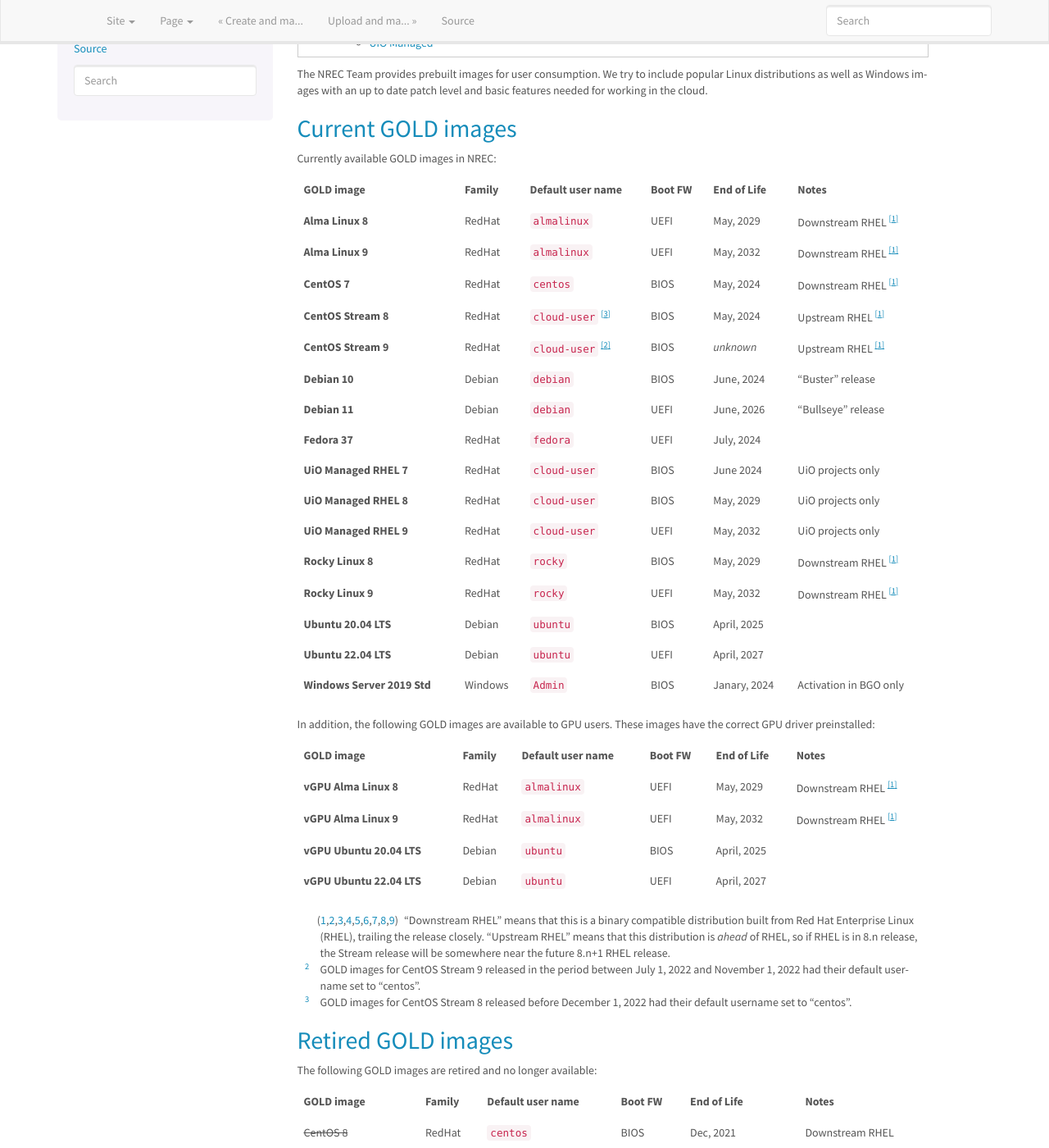
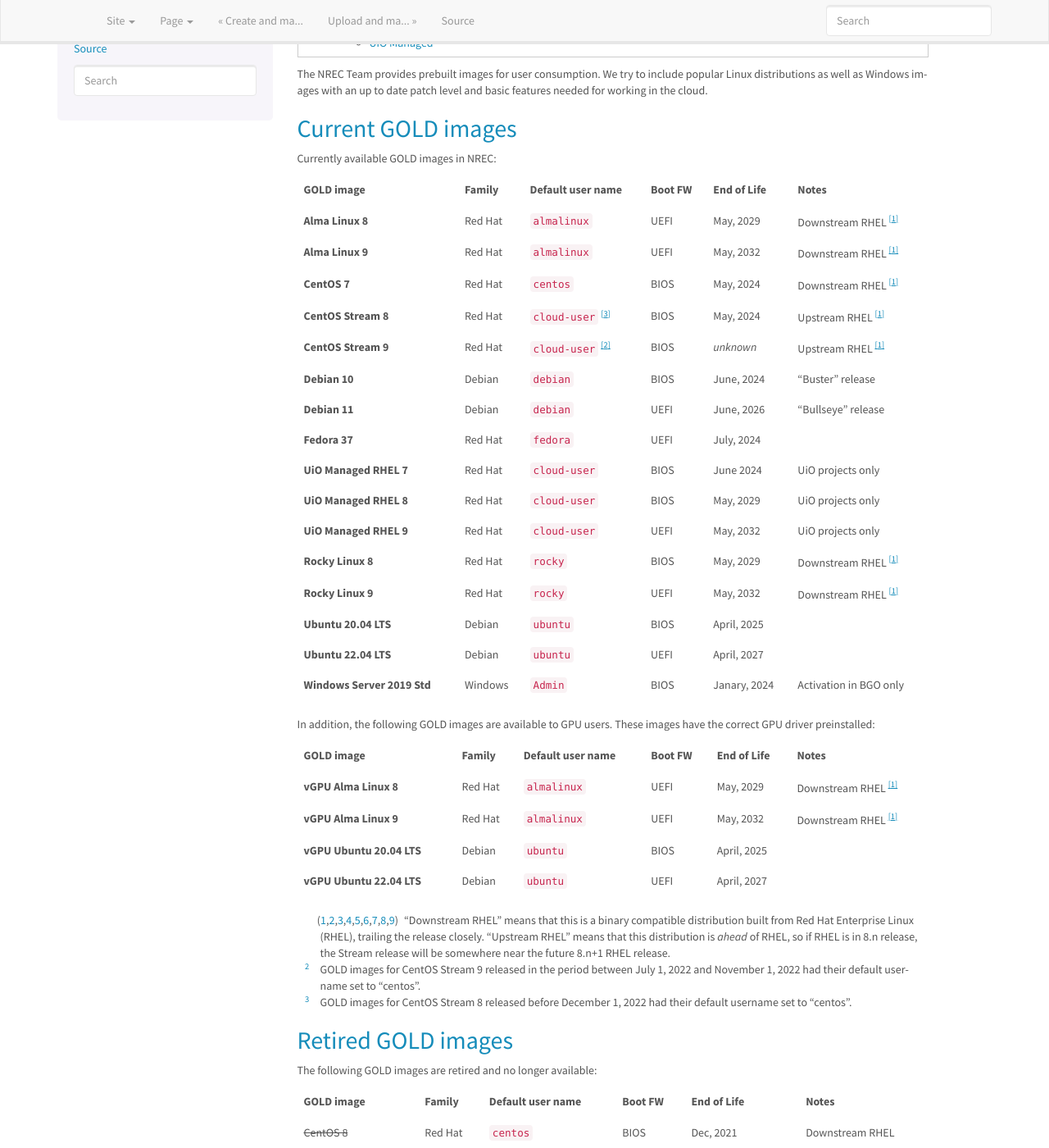
Before and after one commit to norcams/docs-enduser, a Sphinx documentation site: the page built from docs/gold-image.rst, in a window 1280 px wide and 1400 px high, scrolled down 198 px. Shown: the whole window at 82% size. Built offline with Sphinx 7.4.7, drawn with Linux system fonts in a browser that asks for light colours; some of the changed text lies outside the part shown.

Commit message:
RedHat -> Red Hat

```diff
--- a/docs/gold-image.rst
+++ b/docs/gold-image.rst
@@ -24,19 +24,19 @@ Currently available GOLD images in NREC:
 ============================== ======== ===================== ======== ==================== =======================
 GOLD image                     Family   Default user name     Boot FW  End of Life          Notes
 ============================== ======== ===================== ======== ==================== =======================
-**Alma Linux 8**               RedHat   ``almalinux``         UEFI     May, 2029            Downstream RHEL [#f1]_
-**Alma Linux 9**               RedHat   ``almalinux``         UEFI     May, 2032            Downstream RHEL [#f1]_
-**CentOS 7**                   RedHat   ``centos``            BIOS     May, 2024            Downstream RHEL [#f1]_
-**CentOS Stream 8**            RedHat   ``cloud-user`` [#f3]_ BIOS     May, 2024            Upstream RHEL [#f1]_
-**CentOS Stream 9**            RedHat   ``cloud-user`` [#f2]_ BIOS     *unknown*            Upstream RHEL [#f1]_
+**Alma Linux 8**               Red Hat  ``almalinux``         UEFI     May, 2029            Downstream RHEL [#f1]_
+**Alma Linux 9**               Red Hat  ``almalinux``         UEFI     May, 2032            Downstream RHEL [#f1]_
+**CentOS 7**                   Red Hat  ``centos``            BIOS     May, 2024            Downstream RHEL [#f1]_
+**CentOS Stream 8**            Red Hat  ``cloud-user`` [#f3]_ BIOS     May, 2024            Upstream RHEL [#f1]_
+**CentOS Stream 9**            Red Hat  ``cloud-user`` [#f2]_ BIOS     *unknown*            Upstream RHEL [#f1]_
 **Debian 10**                  Debian   ``debian``            BIOS     June, 2024           "Buster" release
 **Debian 11**                  Debian   ``debian``            UEFI     June, 2026           "Bullseye" release
-**Fedora 37**                  RedHat   ``fedora``            UEFI     July, 2024
-**UiO Managed RHEL 7**         RedHat   ``cloud-user``        BIOS     June 2024            UiO projects only
-**UiO Managed RHEL 8**         RedHat   ``cloud-user``        BIOS     May, 2029            UiO projects only
-**UiO Managed RHEL 9**         RedHat   ``cloud-user``        UEFI     May, 2032            UiO projects only
-**Rocky Linux 8**              RedHat   ``rocky``             BIOS     May, 2029            Downstream RHEL [#f1]_
-**Rocky Linux 9**              RedHat   ``rocky``             UEFI     May, 2032            Downstream RHEL [#f1]_
+**Fedora 37**                  Red Hat  ``fedora``            UEFI     July, 2024
+**UiO Managed RHEL 7**         Red Hat  ``cloud-user``        BIOS     June 2024            UiO projects only
+**UiO Managed RHEL 8**         Red Hat  ``cloud-user``        BIOS     May, 2029            UiO projects only
+**UiO Managed RHEL 9**         Red Hat  ``cloud-user``        UEFI     May, 2032            UiO projects only
+**Rocky Linux 8**              Red Hat  ``rocky``             BIOS     May, 2029            Downstream RHEL [#f1]_
+**Rocky Linux 9**              Red Hat  ``rocky``             UEFI     May, 2032            Downstream RHEL [#f1]_
 **Ubuntu 20.04 LTS**           Debian   ``ubuntu``            BIOS     April, 2025
 **Ubuntu 22.04 LTS**           Debian   ``ubuntu``            UEFI     April, 2027
 **Windows Server 2019 Std**    Windows  ``Admin``             BIOS     Janary, 2024         Activation in BGO only
@@ -48,8 +48,8 @@ users. These images have the correct GPU driver preinstalled:
 ============================== ======== ===================== ======== ==================== =======================
 GOLD image                     Family   Default user name     Boot FW  End of Life          Notes
 ============================== ======== ===================== ======== ==================== =======================
-**vGPU Alma Linux 8**          RedHat   ``almalinux``         UEFI     May, 2029            Downstream RHEL [#f1]_
-**vGPU Alma Linux 9**          RedHat   ``almalinux``         UEFI     May, 2032            Downstream RHEL [#f1]_
+**vGPU Alma Linux 8**          Red Hat  ``almalinux``         UEFI     May, 2029            Downstream RHEL [#f1]_
+**vGPU Alma Linux 9**          Red Hat  ``almalinux``         UEFI     May, 2032            Downstream RHEL [#f1]_
 **vGPU Ubuntu 20.04 LTS**      Debian   ``ubuntu``            BIOS     April, 2025
 **vGPU Ubuntu 22.04 LTS**      Debian   ``ubuntu``            UEFI     April, 2027
 ============================== ======== ===================== ======== ==================== =======================
@@ -76,10 +76,10 @@ The following GOLD images are retired and no longer available:
 ============================== ======== ================== ======== ==================== =======================
 GOLD image                     Family   Default user name  Boot FW  End of Life          Notes
 ============================== ======== ================== ======== ==================== =======================
-|ss| CentOS 8 |se|             RedHat   ``centos``         BIOS     Dec, 2021            Downstream RHEL
-|ss| Fedora 34 |se|            RedHat   ``fedora``         BIOS     May, 2022
-|ss| Fedora 35 |se|            RedHat   ``fedora``         BIOS     November, 2022
-|ss| Fedora 36 |se|            RedHat   ``fedora``         BIOS     June, 2023
+|ss| CentOS 8 |se|             Red Hat  ``centos``         BIOS     Dec, 2021            Downstream RHEL
+|ss| Fedora 34 |se|            Red Hat  ``fedora``         BIOS     May, 2022
+|ss| Fedora 35 |se|            Red Hat  ``fedora``         BIOS     November, 2022
+|ss| Fedora 36 |se|            Red Hat  ``fedora``         BIOS     June, 2023
 |ss| Ubuntu 18.04 LTS |se|     Debian   ``ubuntu``         BIOS     April, 2023
 |ss| Ubuntu 21.04 |se|         Debian   ``ubuntu``         BIOS     Dec, 2021
 |ss| Ubuntu 21.10 |se|         Debian   ``ubuntu``         BIOS     July, 2022
```
